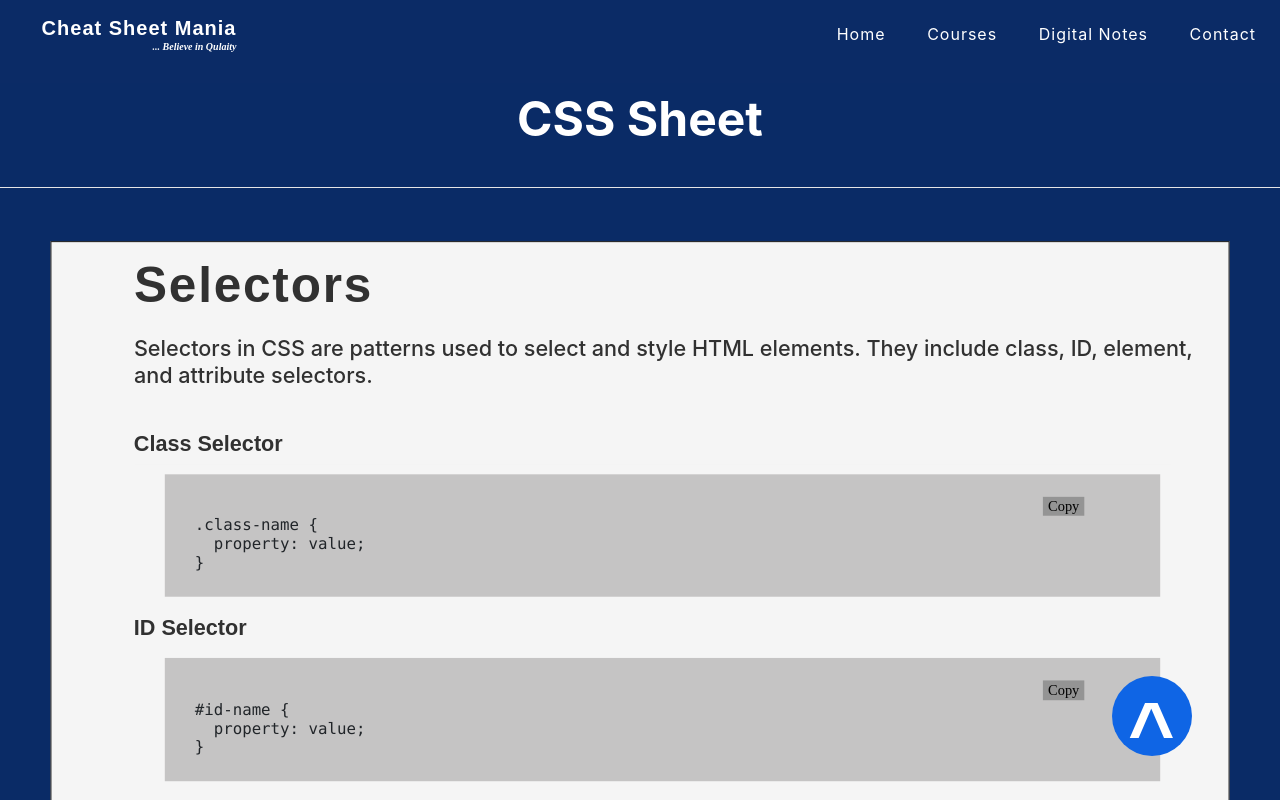
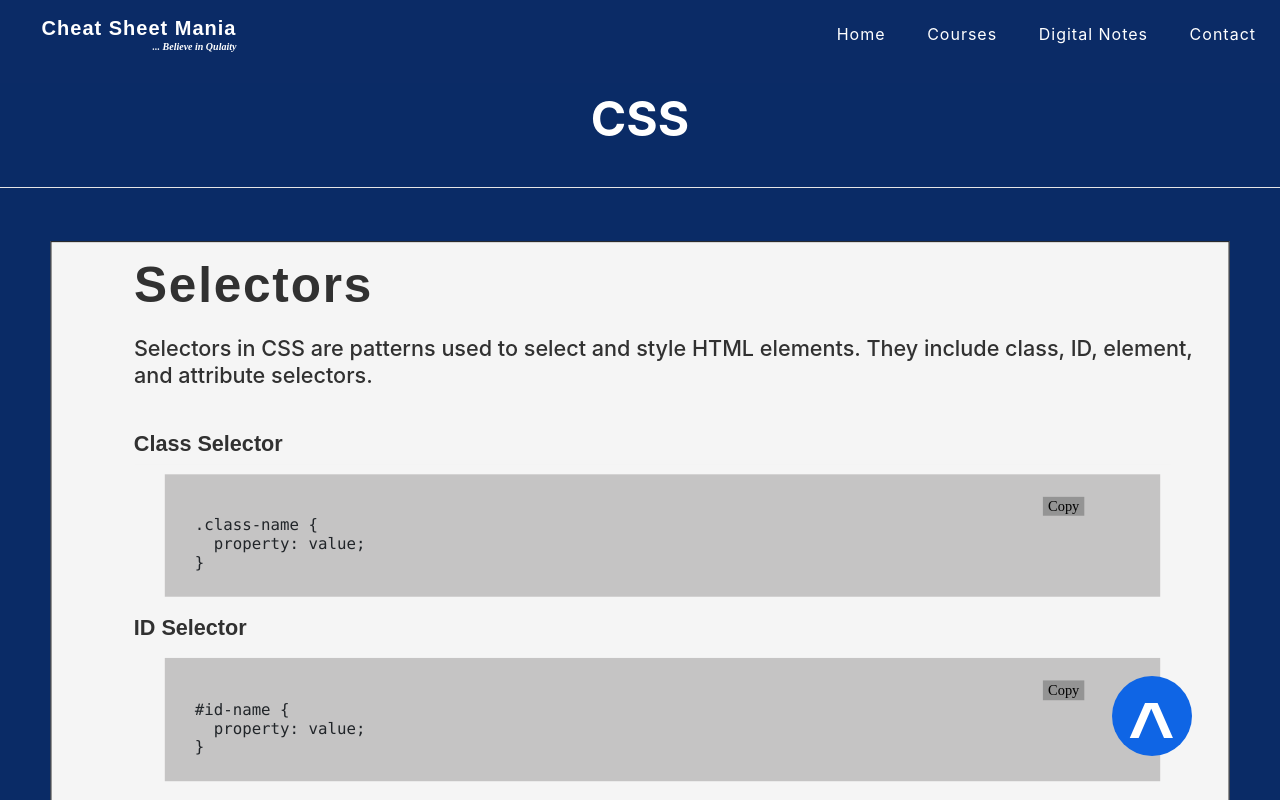
Before and after one commit to anmolmain/educationWebsite, a React (Create React App) app: page /courses/csscourse in a window 1280 px wide. Shown: the top 800 px of the page. Built offline with nearby package versions, Linux system fonts and the light colour scheme.

Commit message:
Minor changes(removed 'Sheet') from template.jsx

```diff
--- a/src/CoursesFolder/Template.jsx
+++ b/src/CoursesFolder/Template.jsx
@@ -28,7 +28,7 @@ const TempLate = (prop) => {
                         <div className="row">
                             <div className="col-2"></div>
                             <div className="col-8">
-                            <p className='topicName'> {`${prop.sname} `}Sheet</p>
+                            <p className='topicName'> {`${prop.sname} `}</p>
                             </div>
                             <div className="col-2"></div>
                         </div>
```
